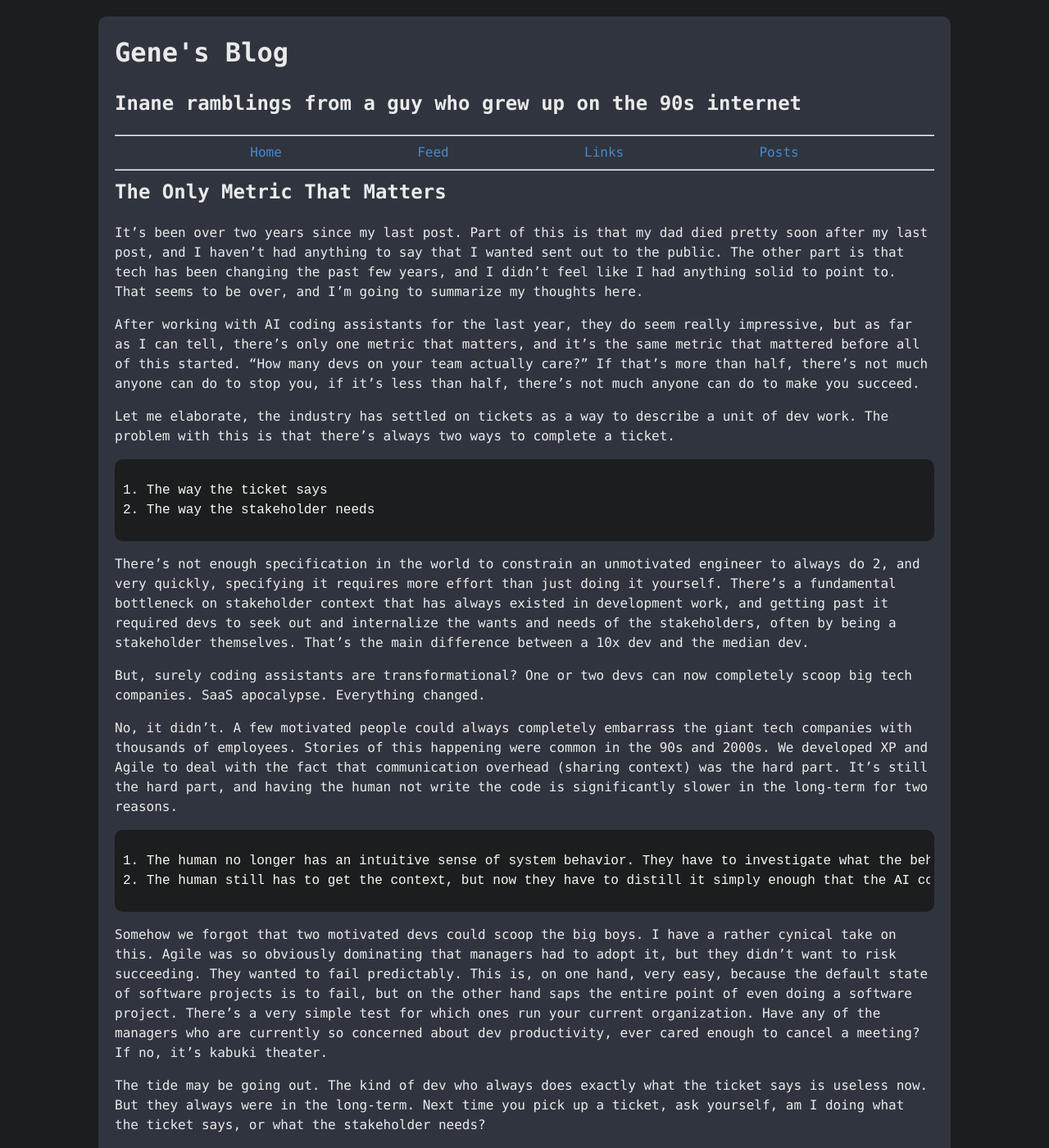
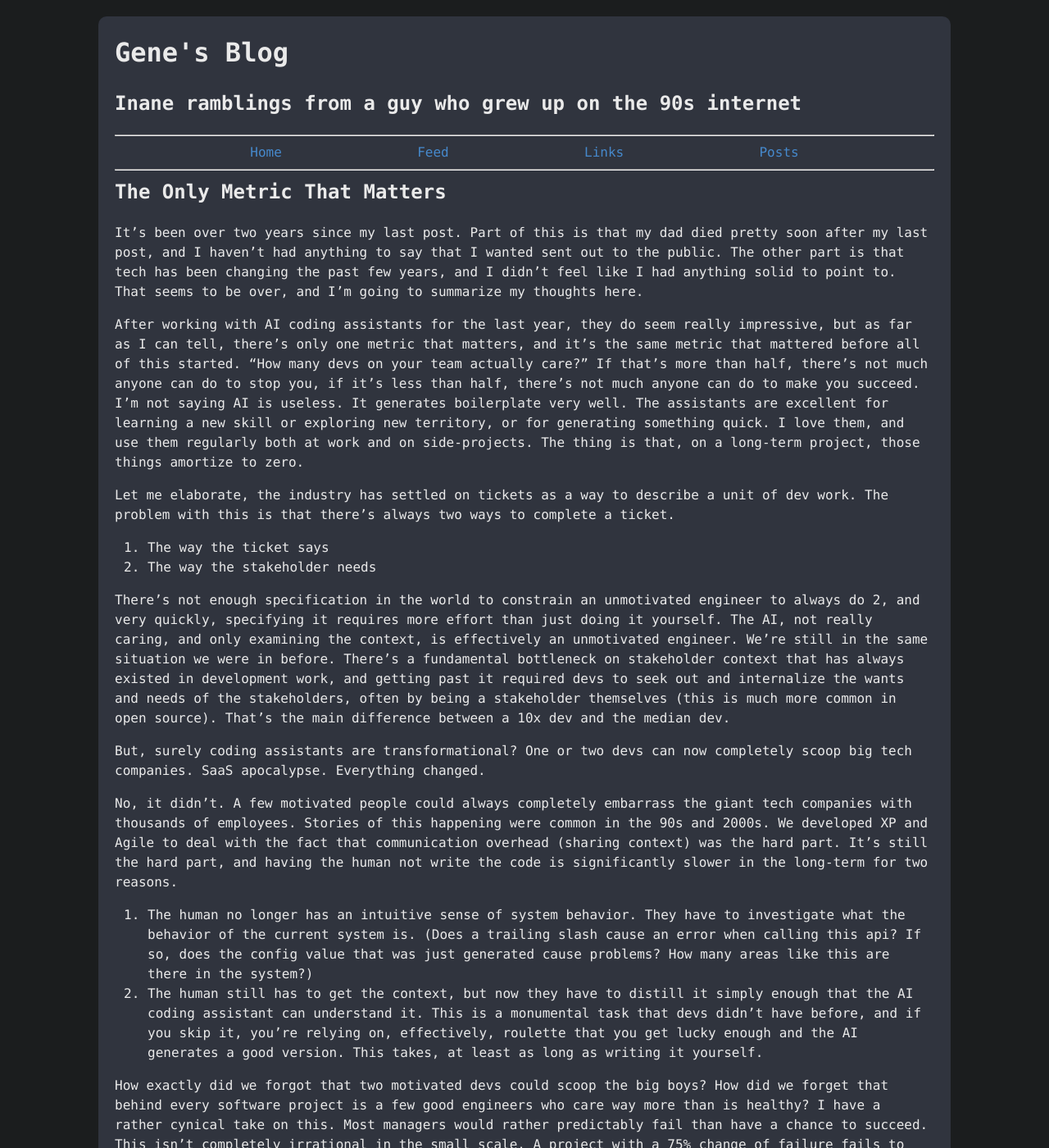
Before and after one commit to GeneTinderholm/GeneTinderholm.github.io, a Jekyll site: the page built from _posts/2026-05-06-the-only-metric.md, in a window 1280 px wide and 1400 px high. Shown: the whole window at 82% size. Built offline with Jekyll 4.4.1, drawn with Linux system fonts in a browser that asks for light colours; some of the changed text lies outside the part shown.

Commit message:
address feedback

```diff
--- a/_posts/2026-05-06-the-only-metric.md
+++ b/_posts/2026-05-06-the-only-metric.md
@@ -3,27 +3,28 @@ layout: post
 title:  "The Only Metric That Matters"
 date:   2026-05-06 08:00:00 -0500
 categories: development
-unlisted: true
 ---
 
 It's been over two years since my last post. Part of this is that my dad died pretty soon after my last post, and I haven't had anything to say that I wanted sent out to the public. The other part is that tech has been changing the past few years, and I didn't feel like I had anything solid to point to. That seems to be over, and I'm going to summarize my thoughts here.
 
-After working with AI coding assistants for the last year, they do seem really impressive, but as far as I can tell, there's only one metric that matters, and it's the same metric that mattered before all of this started. "How many devs on your team actually care?" If that's more than half, there's not much anyone can do to stop you, if it's less than half, there's not much anyone can do to make you succeed.
+After working with AI coding assistants for the last year, they do seem really impressive, but as far as I can tell, there's only one metric that matters, and it's the same metric that mattered before all of this started. "How many devs on your team actually care?" If that's more than half, there's not much anyone can do to stop you, if it's less than half, there's not much anyone can do to make you succeed. I'm not saying AI is useless. It generates boilerplate very well. The assistants are excellent for learning a new skill or exploring new territory, or for generating something quick. I love them, and use them regularly both at work and on side-projects. The thing is that, on a long-term project, those things amortize to zero.
 
 Let me elaborate, the industry has settled on tickets as a way to describe a unit of dev work. The problem with this is that there's always two ways to complete a ticket.
 
-    1. The way the ticket says
-    2. The way the stakeholder needs
+1. The way the ticket says
+2. The way the stakeholder needs
 
-There's not enough specification in the world to constrain an unmotivated engineer to always do 2, and very quickly, specifying it requires more effort than just doing it yourself. There's a fundamental bottleneck on stakeholder context that has always existed in development work, and getting past it required devs to seek out and internalize the wants and needs of the stakeholders, often by being a stakeholder themselves. That's the main difference between a 10x dev and the median dev.
+There's not enough specification in the world to constrain an unmotivated engineer to always do 2, and very quickly, specifying it requires more effort than just doing it yourself. The AI, not really caring, and only examining the context, is effectively an unmotivated engineer. We're still in the same situation we were in before. There's a fundamental bottleneck on stakeholder context that has always existed in development work, and getting past it required devs to seek out and internalize the wants and needs of the stakeholders, often by being a stakeholder themselves (this is much more common in open source). That's the main difference between a 10x dev and the median dev.
 
 But, surely coding assistants are transformational? One or two devs can now completely scoop big tech companies. SaaS apocalypse. Everything changed.
 
 No, it didn't. A few motivated people could always completely embarrass the giant tech companies with thousands of employees. Stories of this happening were common in the 90s and 2000s. We developed XP and Agile to deal with the fact that communication overhead (sharing context) was the hard part. It's still the hard part, and having the human not write the code is significantly slower in the long-term for two reasons.
 
-    1. The human no longer has an intuitive sense of system behavior. They have to investigate what the behavior of the current system is. (Does a trailing slash cause an error when calling this api? If so, does the config value that was just generated cause problems? How many areas like this are there in the system?)
-    2. The human still has to get the context, but now they have to distill it simply enough that the AI coding assistant can understand it. This is a monumental task that devs didn't have before, and if you skip it, you're relying on, effectively, roullette that you get lucky enough and the AI generates a good version.
+1. The human no longer has an intuitive sense of system behavior. They have to investigate what the behavior of the current system is. (Does a trailing slash cause an error when calling this api? If so, does the config value that was just generated cause problems? How many areas like this are there in the system?)
+2. The human still has to get the context, but now they have to distill it simply enough that the AI coding assistant can understand it. This is a monumental task that devs didn't have before, and if you skip it, you're relying on, effectively, roulette that you get lucky enough and the AI generates a good version. This takes, at least as long as writing it yourself.
 
-Somehow we forgot that two motivated devs could scoop the big boys. I have a rather cynical take on this. Agile was so obviously dominating that managers had to adopt it, but they didn't want to risk succeeding. They wanted to fail predictably. This is, on one hand, very easy, because the default state of software projects is to fail, but on the other hand saps the entire point of even doing a software project. There's a very simple test for which ones run your current organization. Have any of the managers who are currently so concerned about dev productivity, ever cared enough to cancel a meeting? If no, it's kabuki theater.
+How exactly did we forgot that two motivated devs could scoop the big boys? How did we forget that behind every software project is a few good engineers who care way more than is healthy? I have a rather cynical take on this. Most managers would rather predictably fail than have a chance to succeed. This isn't completely irrational in the small scale. A project with a 75% change of failure fails to meet expected value three quarters of the time, and the manager looks bad. It's really easy to manage expectations on a failing project, and the default state of software projects is to fail, by which I mean that they produce a pile of code that doesn't help anyone. And what's the upside for the manager? They have a project that everyone is paying attention to, and a bus factor of one to two people who care, ready to make them look bad as soon as those people move on. In the large scale, however, this destroys the entire point of our industry. There's a very simple test for which ones run your current organization. Have any of the managers who are currently so concerned about dev productivity, ever cared enough to cancel a meeting? If no, it's kabuki theater.
 
-The tide may be going out. The kind of dev who always does exactly what the ticket says is useless now. But they always were in the long-term. Next time you pick up a ticket, ask yourself, am I doing what the ticket says, or what the stakeholder needs?
+People sold us process. We were sold Jira, agile, XP, TDD, and pairing. Those things are all fine, to some extent, testing is actually great, although I don't have a strong opinion on if it happens before or after. None of these things, however, actually move the needle. All of those things were pioneered by a group of engineers who cared. That's the thing that mattered. Groups of engineers who cared built operating systems way more complex than any web app before any of these things showed up.
+
+The tide is going out. The kind of dev who always does exactly what the ticket says is useless now, but they always were in the long-term. Next time you pick up a ticket, ask yourself, am I doing what the ticket says, or what the stakeholder needs?
```
